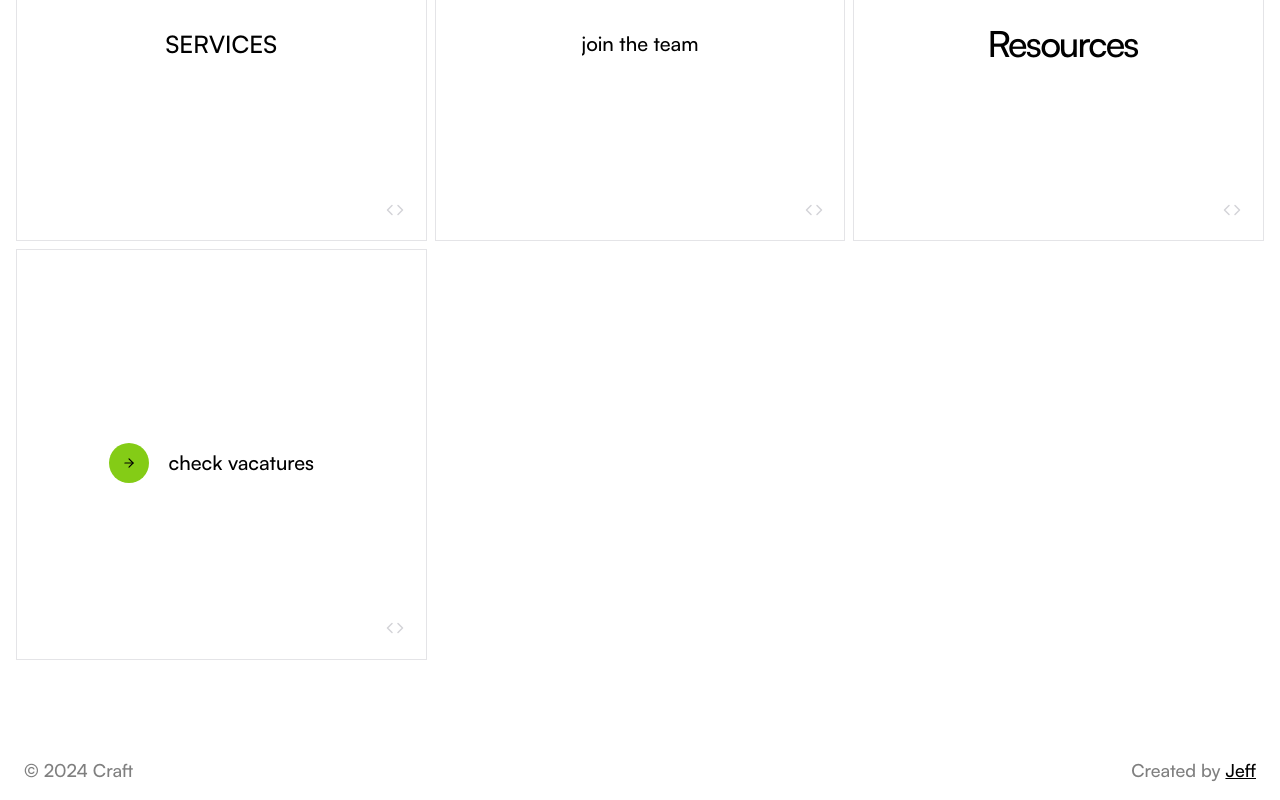
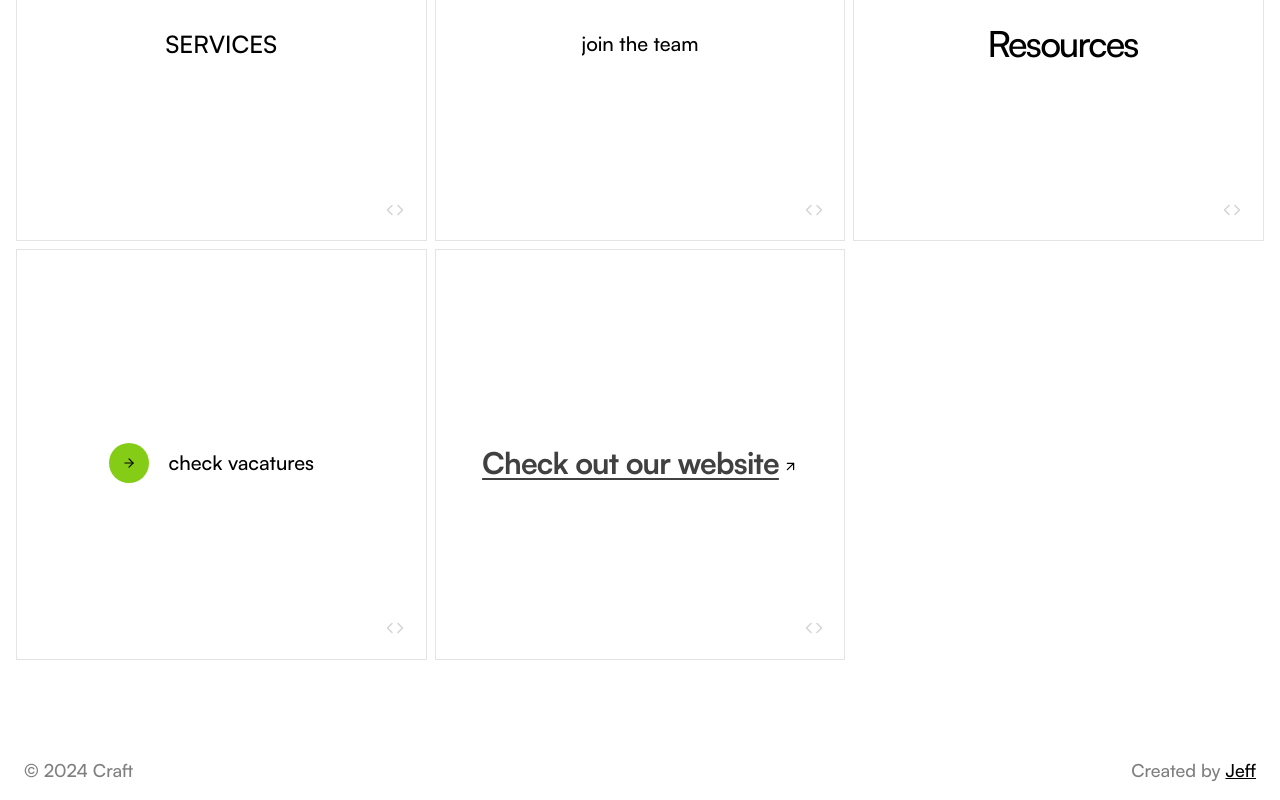
Before and after one commit to Jeff-Maina/craft, a Next.js app: page /elements/links in a window 1280 px wide. Shown: the part 900-1700 px from the top of the page. Built offline with nearby package versions, Linux system fonts and the light colour scheme.

Commit message:
Add link component 008

```diff
--- a/src/app/(pages)/elements/links/(examples)/link_007/Link_007.tsx
+++ b/src/app/(pages)/elements/links/(examples)/link_007/Link_007.tsx
@@ -23,4 +23,4 @@ const Link007 = () => {
 export default Link007;
 
 // feb 13 20:19
-// feb 9 1:00
+// feb 13 21:01
--- /dev/null
+++ b/src/app/(pages)/elements/links/(examples)/link_008/Link_008.tsx
@@ -0,0 +1,21 @@
+"use client";
+
+import { ArrowRight } from "lucide-react";
+import ElementLayout from "../../../ElementLayout";
+import { codeblock } from "./codeblock";
+
+const Link008 = () => {
+  return (
+    <ElementLayout codeBlock={codeblock}>
+      <a href="" className="group/link flex items-center gap-1 h-20 font-satoshi-bold">
+        <span className="lg:text-3xl font-satoshi-semibold leading-none tracking-tight text-neutral-700 group-hover/link:text-neutral-500 transition-all duration-300 underline underline-offset-4 decoration-2 decoration-neutral-700">Check out our website</span>
+        <ArrowRight className="h-[15px] w-[15px] translate-y-1 -rotate-45 group-hover/link:rotate-0 group-hover/link:translate-x-1 transition-all duration-500" />
+      </a>
+    </ElementLayout>
+  );
+};
+
+export default Link008;
+
+// feb 13 20:19
+// feb 9 1:00
--- /dev/null
+++ b/src/app/(pages)/elements/links/(examples)/link_008/codeblock.tsx
@@ -0,0 +1,8 @@
+const javascript: string = ``
+
+const typescript: string = ``;
+
+export const codeblock = {
+  javascript,
+  typescript,
+};
--- a/src/app/(pages)/elements/links/Linkslist.tsx
+++ b/src/app/(pages)/elements/links/Linkslist.tsx
@@ -5,6 +5,7 @@ import Link01 from "./(examples)/link_001/Link001";
 import Link02 from "./(examples)/link_002/link_002";
 import Link006 from "./(examples)/link_006/link_006";
 import Link007 from "./(examples)/link_007/Link_007";
+import Link008 from "./(examples)/link_008/Link_008";
 
 type LinkProps = JSX.Element;
 
@@ -16,4 +17,5 @@ export const Linklist: Array<LinkProps> = [
   <Link005 />,
   <Link006 />,
   <Link007 />,
+  <Link008 />
 ];
```
